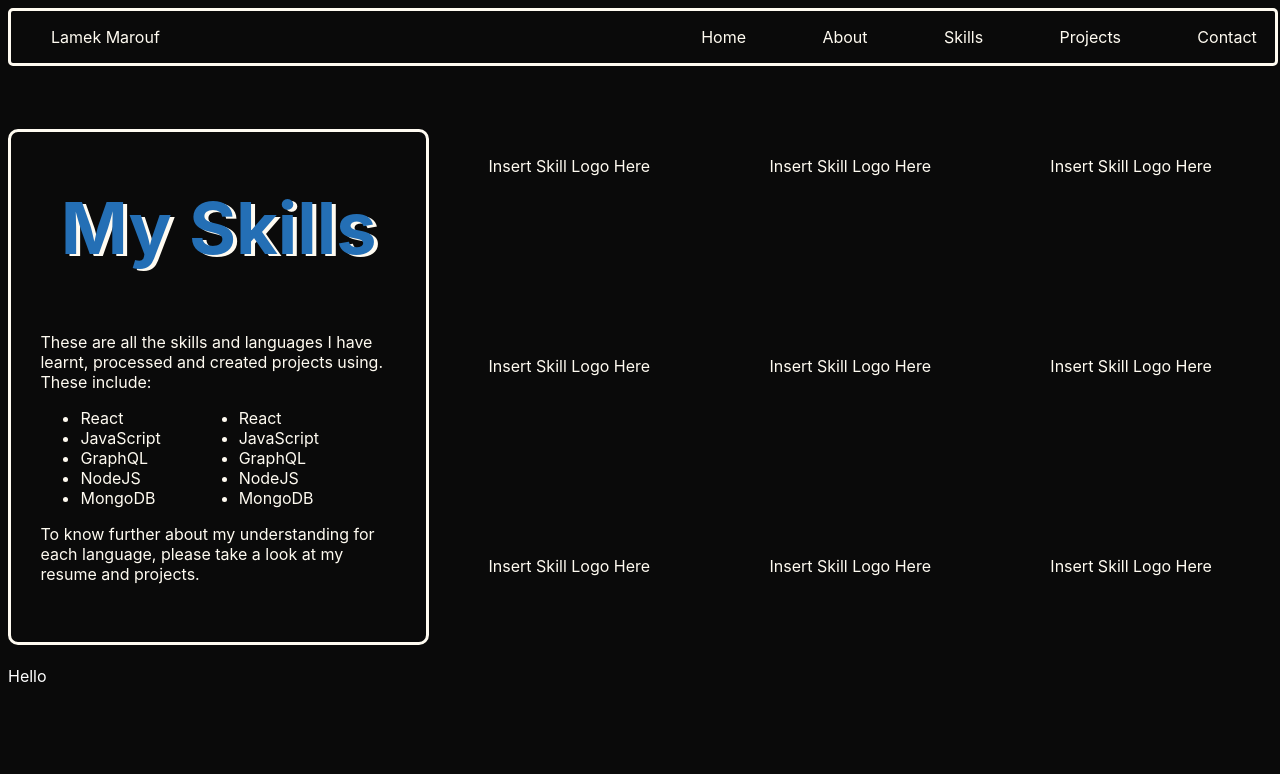
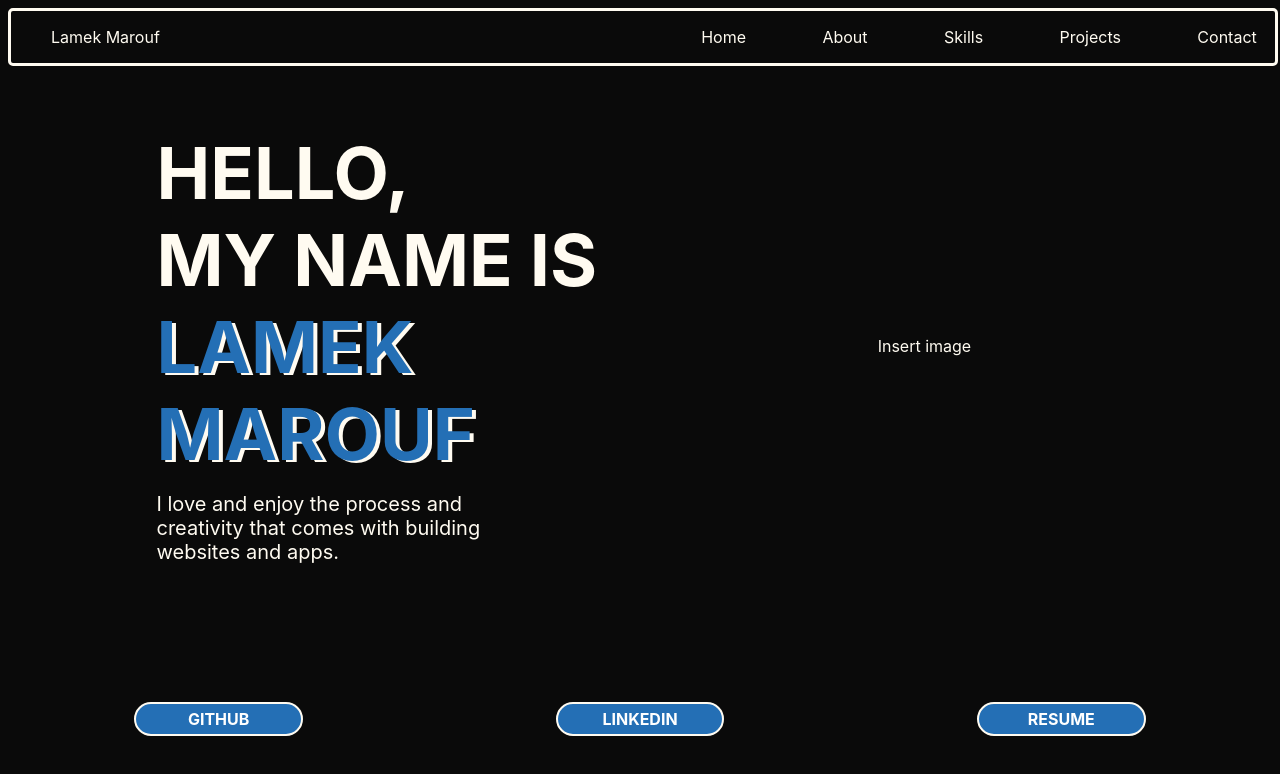
Before and after one commit to LamekMarouf/react-portfolio, a React (Create React App) app in the folder lameks-react-portfolio/: page /skills in a window 1280 px wide. Shown: the top 774 px of the page. Built offline with nearby package versions, Linux system fonts and the light colour scheme.

Commit message:
added footer

```diff
--- a/lameks-react-portfolio/src/App.js
+++ b/lameks-react-portfolio/src/App.js
@@ -1,5 +1,5 @@
 import React from "react";
-import './style.css'
+import "./style.css";
 import Navbar from "./components/Navbar";
 import Homepage from "./components/Homepage";
 import About from "./components/About";
@@ -11,15 +11,15 @@ import Footer from "./components/Footer";
 function App() {
   return (
     <>
-    <Navbar />
-    {/* <Homepage /> */}
-    {/* <About /> */}
-    <Skills />
-    {/* {<Projects />} */}
-    {/* <Contact /> */}
-    {<Footer />}
+      <Navbar />
+      <Homepage />
+      {/* <About /> */}
+      {/* <Skills /> */}
+      {/* {<Projects />} */}
+      {/* <Contact /> */}
+      {<Footer />}
     </>
-  )
+  );
 }
 
 export default App;
--- a/lameks-react-portfolio/src/components/Footer.js
+++ b/lameks-react-portfolio/src/components/Footer.js
@@ -1,13 +1,17 @@
 import React from "react";
 
 function Footer() {
-    return (
-        <>
-            <section className="footer-container">
-                Hello
-            </section>
-        </>
-    )
+  return (
+    <>
+      <section className="footer-container">
+        <div className="github">GITHUB</div>
+
+        <div className="linkedin">LINKEDIN</div>
+
+        <div className="resume">RESUME</div>
+      </section>
+    </>
+  );
 }
 
 export default Footer;
--- a/lameks-react-portfolio/src/style.css
+++ b/lameks-react-portfolio/src/style.css
@@ -367,4 +367,27 @@ body{
 /* Footer Section*/
 .footer-container {
     color: white;
+    display: grid;
+    grid-template-columns: repeat(3, 1fr);
 }
+
+.github, .linkedin, .resume {
+    display: flex;
+    align-items: center;
+    justify-content: center;
+    background-color: var(--secondaryText);
+    padding: 5px;
+    margin: 75px 30% 75px;
+    border: var(--mainText) solid 2px;
+    border-radius: 30px;
+    font-weight: 700;
+    transition: .3s ease;
+}
+
+.github:hover, .linkedin:hover, .resume:hover {
+    cursor: pointer;
+    background-color: var(--mainText);
+    color: var(--secondaryText);
+    border-color: var(--secondaryText);
+    transition: .3s ease;
+}
```
